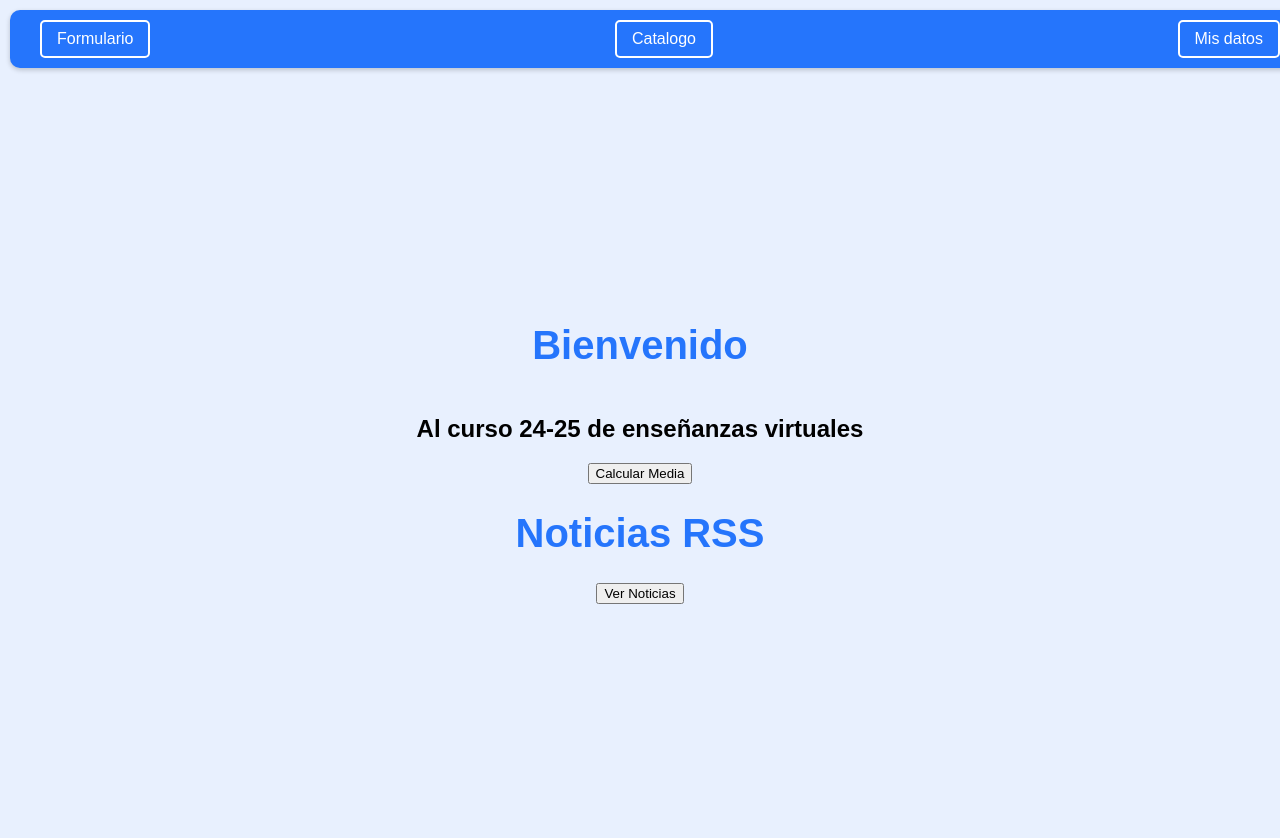
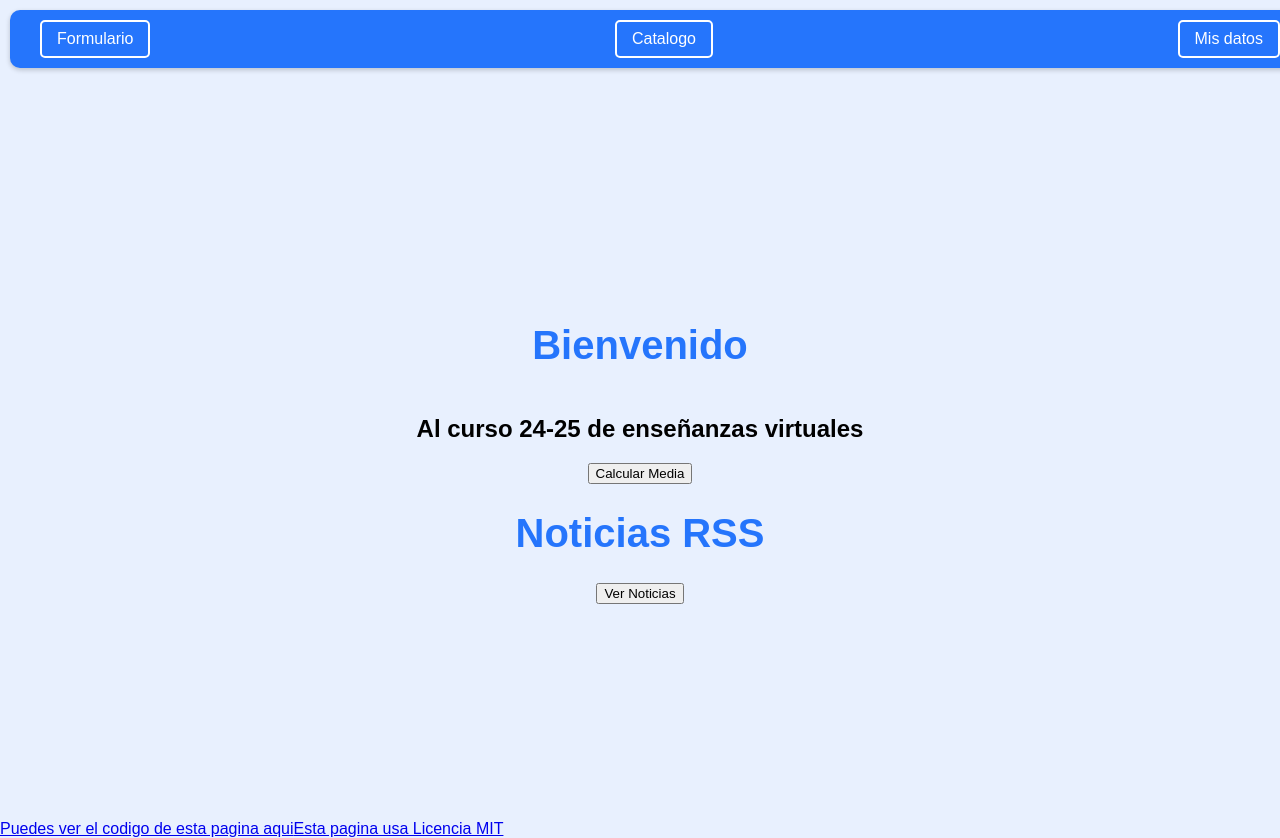
Before and after one commit to jrodriiguezg/TrabajoFinalASIRLMSG, a plain HTML site: page index.html in a window 1280 px wide. Drawn offline with Linux system fonts and the light colour scheme.

Commit message:
Update index.html
Update License & Source code links

```diff
--- a/index.html
+++ b/index.html
@@ -68,7 +68,7 @@
               </script>
 
         <div id="pie">
-
+	<a href="https://github.com/jrodriiguezg/TrabajoFinalASIRLMSG.git">Puedes ver el codigo de esta pagina aqui</a><a href="https://opensource.org/license/mit">Esta pagina usa Licencia MIT</a>
 
         </div>
 
```
